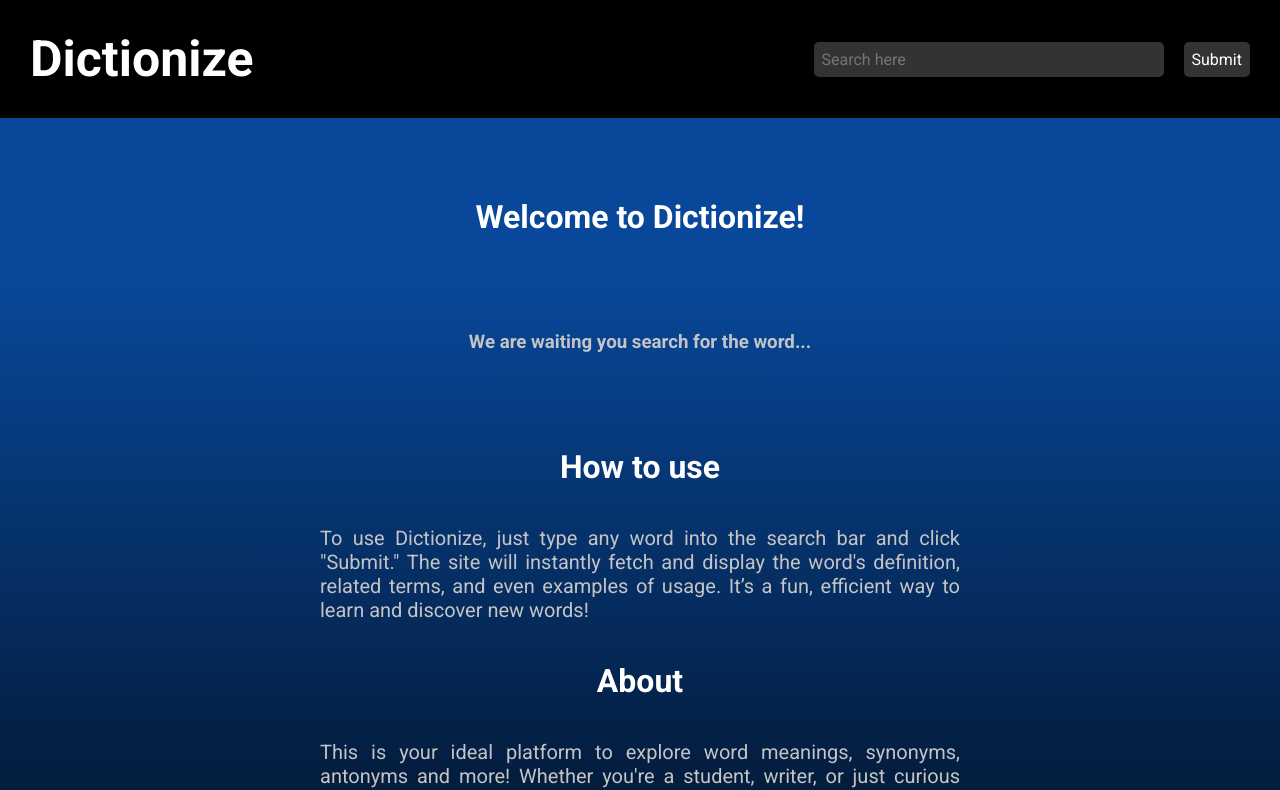
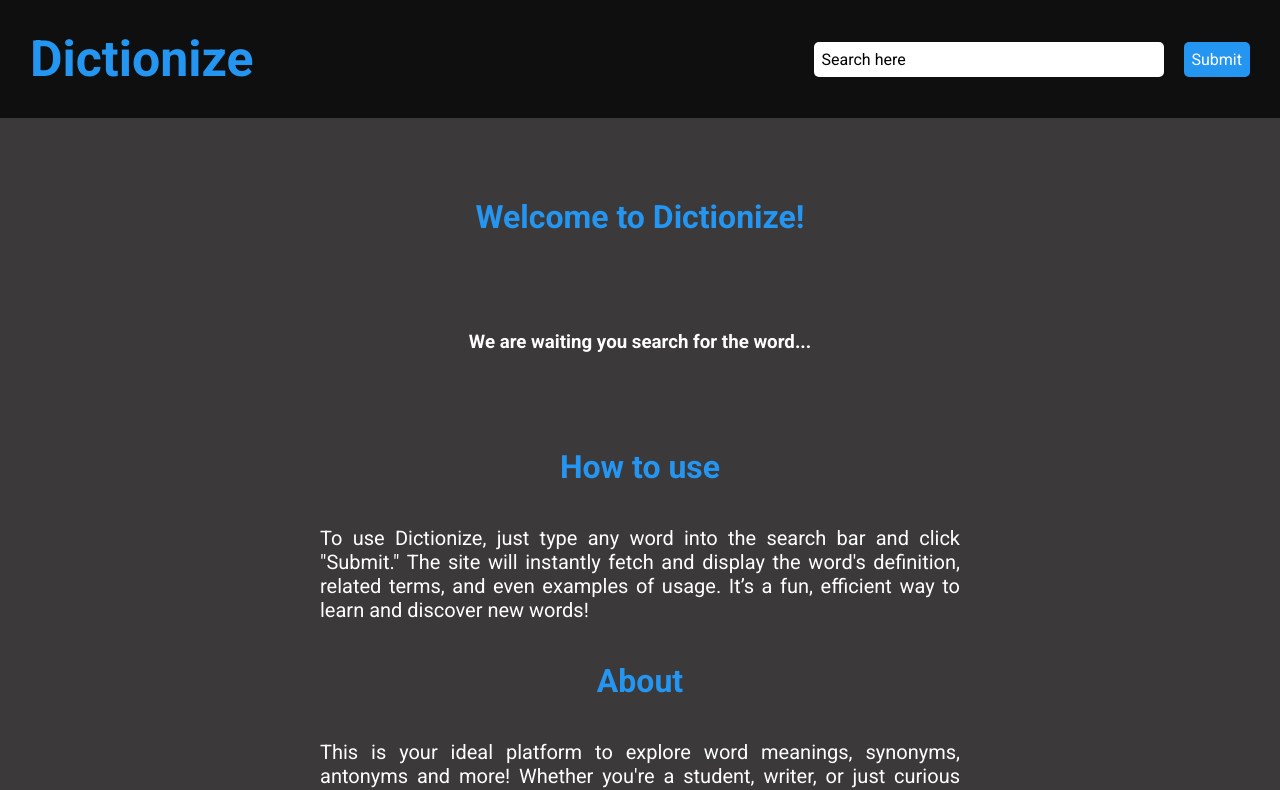
Before and after one commit to NeithanRodrigues/Dictionize, a React (Create React App) app: page / in a window 1280 px wide. Shown: the top 790 px of the page. Built offline with nearby package versions, Linux system fonts and the light colour scheme.

Commit message:
new commit: make changes in design

```diff
--- a/src/index.css
+++ b/src/index.css
@@ -1,38 +1,42 @@
-*{
+* {
   margin: 0;
   padding: 0;
   box-sizing: border-box;
   font-family: "Roboto", "sans-serif";
-  color: #c4c4c4;
+  color: #fff;
   text-align: justify;
 }
 
 
 
-body{
-  background: linear-gradient(180deg,#084799 20%,  #000 80%);
-  padding-bottom: 300px;
+body {
+  background-color: #3b3939;
+  padding-bottom: 100px;
 }
 
-p, h1, h3{
+p,
+h1,
+h3 {
   text-align: center;
 }
 
-h3{
-  margin:40px;
+h3 {
+  margin: 40px;
 
 }
 
-h1, h2{
-  color: white;
+h1,
+h2 {
+  color: #2496f2;
 }
 
-h2{
+h2 {
   margin: 20px;
+
 }
 
 
 
-a{
- font-style: none;
+a {
+  font-style: none;
 }
--- a/src/styles/HeadBar.module.css
+++ b/src/styles/HeadBar.module.css
@@ -3,7 +3,7 @@
   padding: 30px;
   margin: 0;
   box-sizing: border-box;
-  background-color: #000;
+  background-color: #0f0f0f;
   display: flex;
   justify-content: space-between;
   align-items: center;
@@ -12,6 +12,7 @@
 .Dictionize {
   font-size: 50px;
   margin: 0;
+  color: #2496f2;
 }
 
 .SearchBox {
@@ -25,14 +26,18 @@
   margin-right: 20px;
   padding: 0.5em;
   font-size: 16px;
-  color: #fff;
   border: none;
-  background-color: #333;
+  color: black;
+
+}
+
+.Input::placeholder{
+  color:black;
 }
 
 .Button {
   border-radius: 5px;
-  background-color: #333;
+  background-color: #2496f2;
   padding: 0.5em;
   color: #fff;
   font-size: 16px;
@@ -41,7 +46,7 @@
 
 .Button:hover {
   border-radius: 5px;
-  background-color: #555;
+  background-color: #0091ff;
   padding: 0.5em;
   border-color: none;
 }
```
